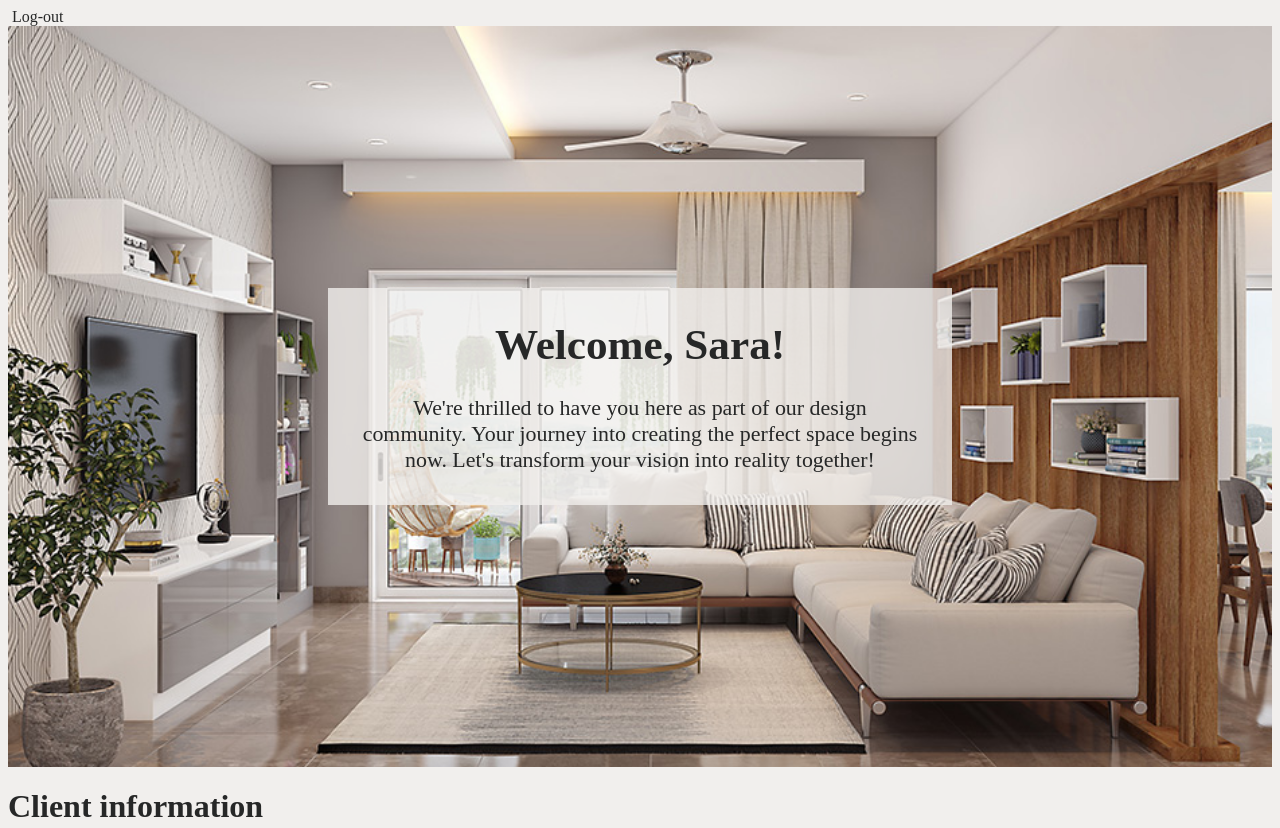
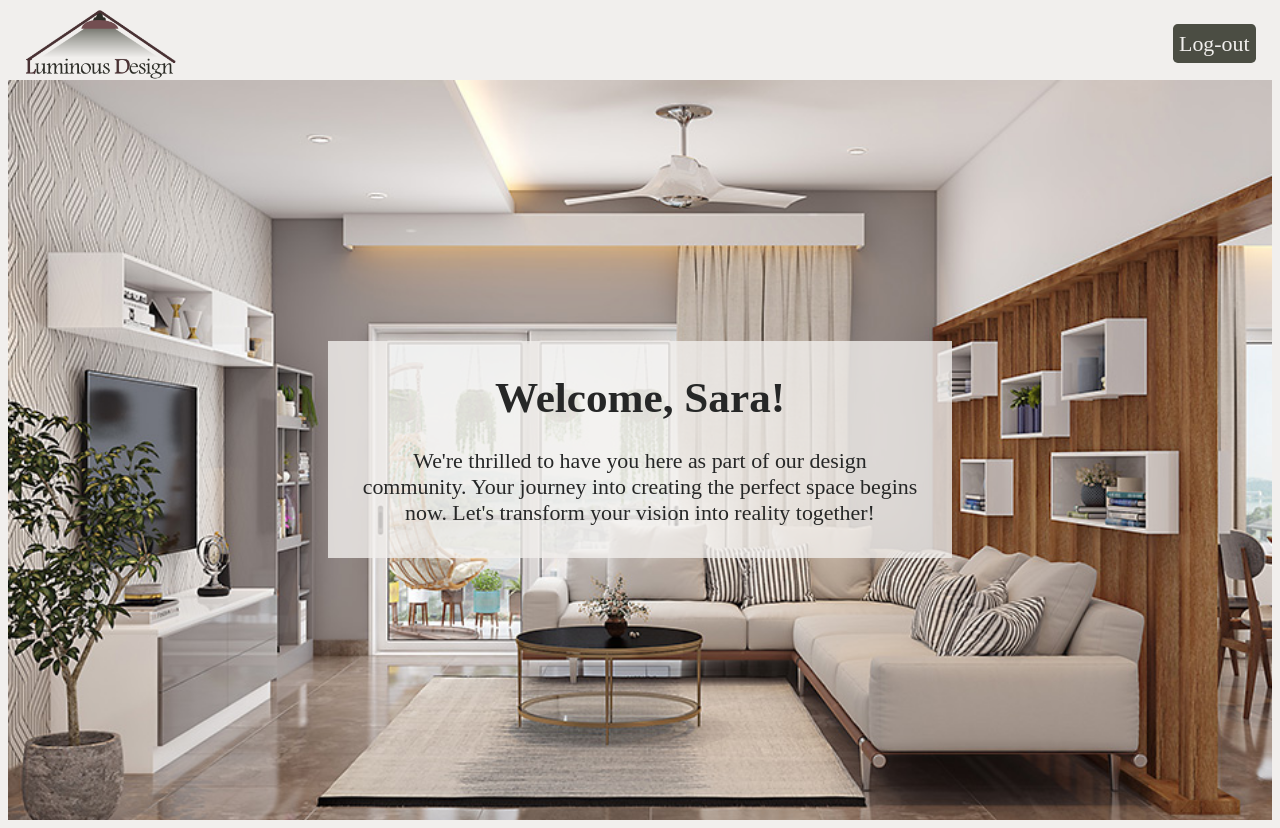
Before and after one commit to ramafahad/Web2, a plain HTML site: page clientHomepage.html in a window 1280 px wide. Shown: the top 828 px of the page. Drawn offline with Linux system fonts and the light colour scheme.

Commit message:
done for today

```diff
--- a/basic.css
+++ b/basic.css
@@ -3,6 +3,28 @@ body{
     color: #262727;
 }
 
+.logo{
+    width:12%;
+    height: 12%;
+    margin-left: 1rem;
+}
+
+#topBar{
+    display: flex;
+    justify-content: space-between;
+    align-items: center;
+}
+
+#logout{
+    text-align: right;
+    margin-right: 1rem;
+    background-color: #4b4d43;
+    color:#f1efed;
+    padding: 0.4rem;
+    border-radius: 0.3rem;
+    font-size: 1.37rem;
+    text-decoration: none;
+}
 
 #grid-home{
     padding:4rem;
--- a/clientHomepage.html
+++ b/clientHomepage.html
@@ -8,9 +8,9 @@
         <title>sara's Home page </title>
     </head>
     <body>
-        <header>
-            <img src="" >
-            <a>Log-out</a>
+        <header id="topBar">
+            <img class="logo" src="images/lightBeigeLogo.png" >
+            <a id="logout" href="index.html">Log-out</a>
         </header>
 
         <main>
```
Also changed, not shown: home.html (+0 -5 lines).
